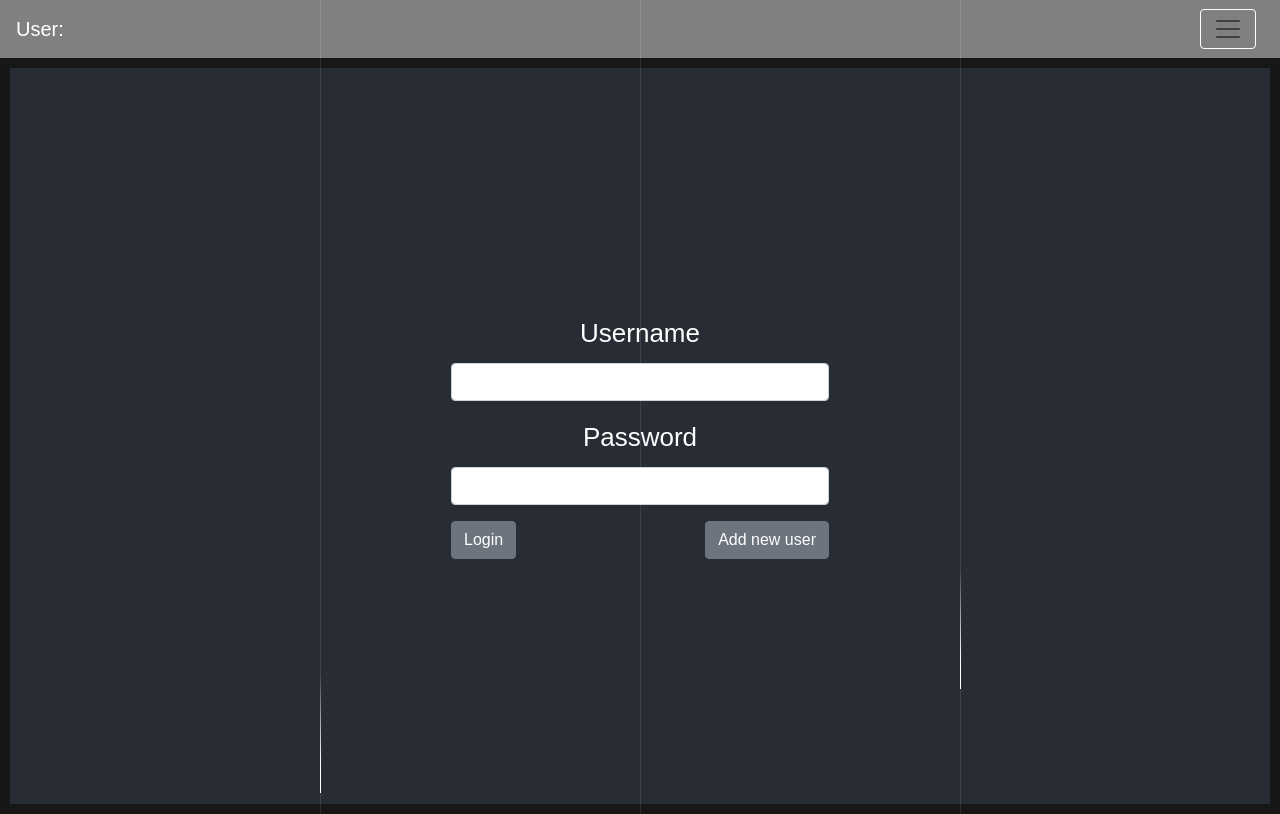
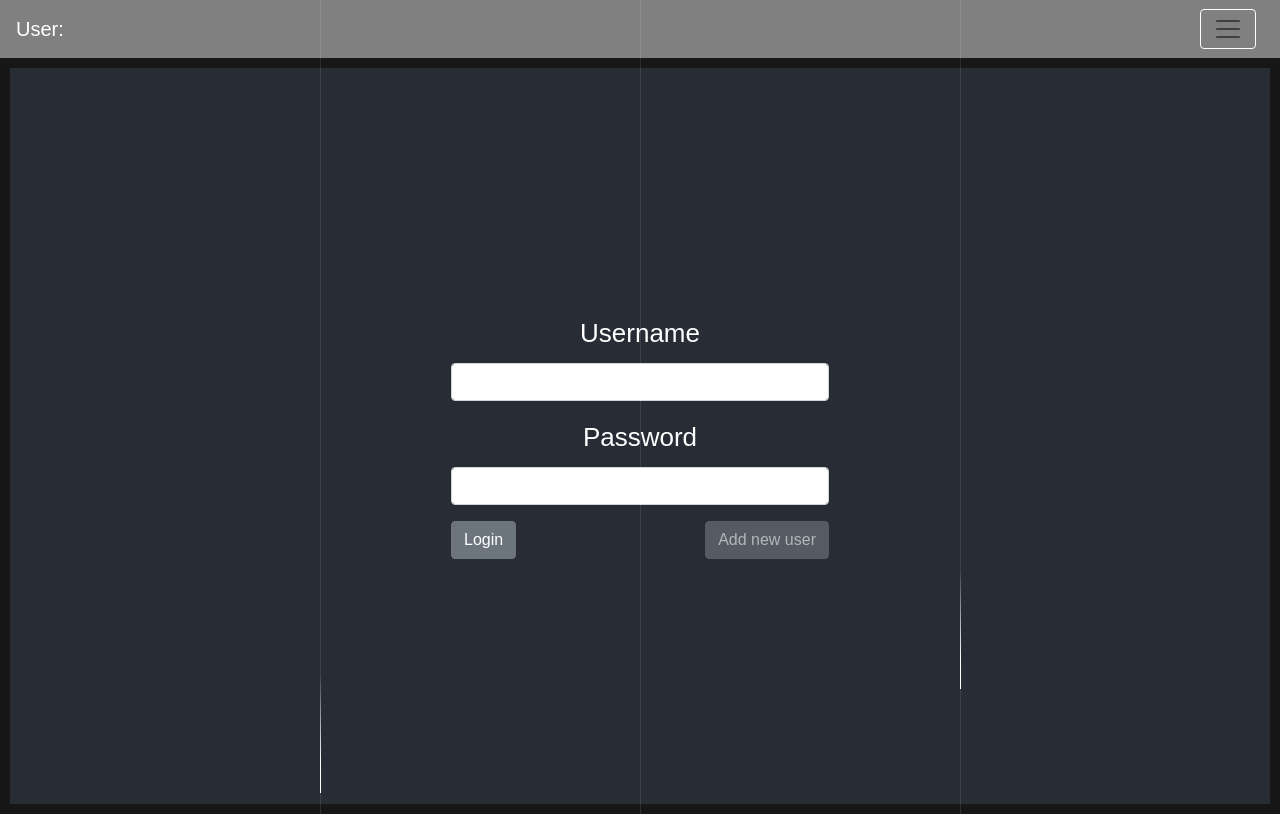
Before and after one commit to ArtemKruhly/hooks, a React (Create React App) app: page / in a window 1280 px wide. Built offline with nearby package versions, Linux system fonts and the light colour scheme; the HTML template or start-up script is replaced by a standard one; what react-geolocated would draw is missing.

Commit message:
Added disabled

```diff
--- a/src/Login.js
+++ b/src/Login.js
@@ -75,7 +75,12 @@ export default class Example extends React.Component {
 									</FormGroup>
                 <div className="submit_btn">
                   <Button type='submit'>Login</Button>
-                  <Button onClick={this.addedUser}>Add new user</Button>
+                  <Button
+											onClick={this.addedUser}
+											disabled={!this.state.username || !this.state.password}
+									>
+											Add new user
+                  </Button>
                 </div>
 							</div>
 					:
```
